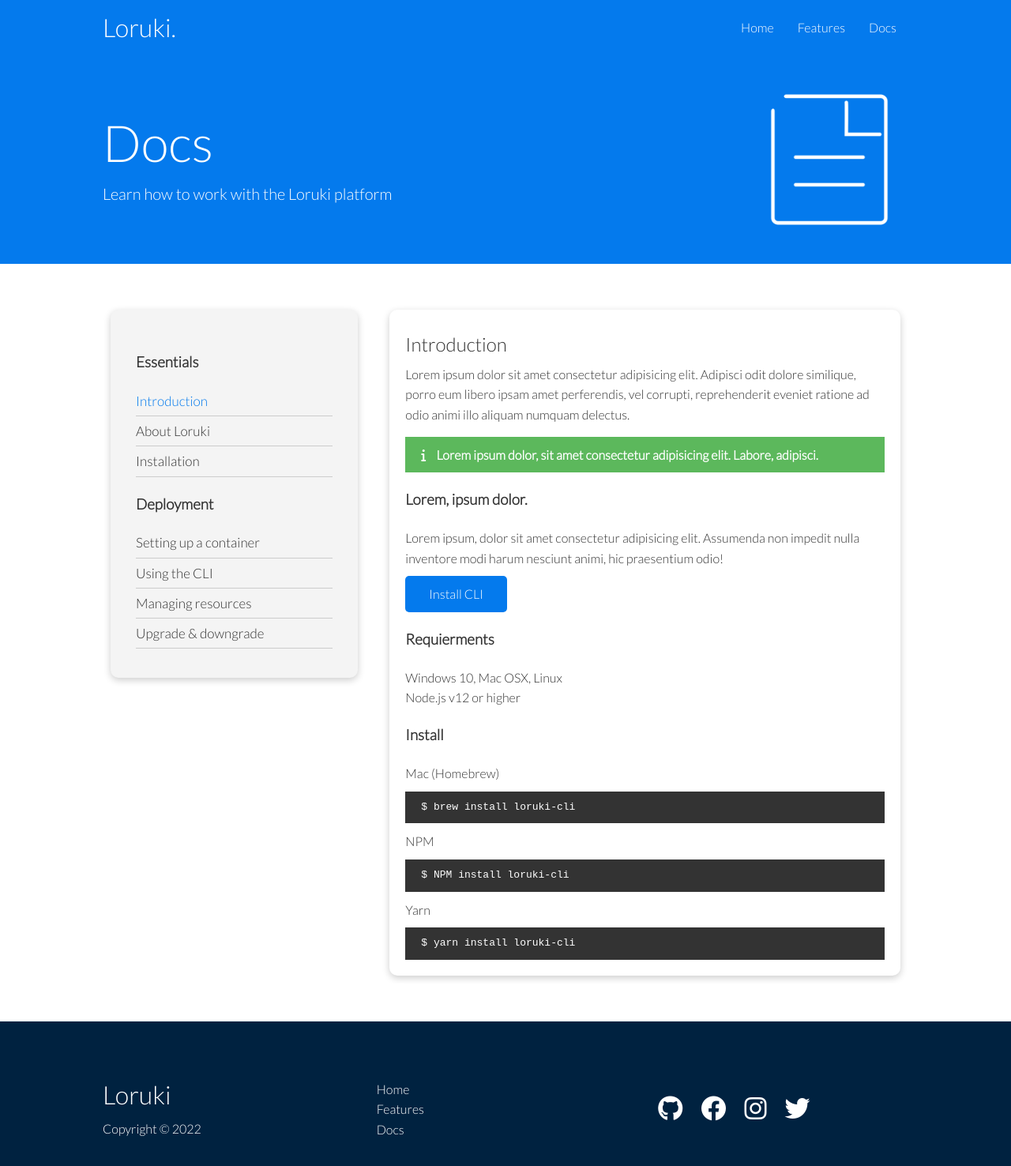
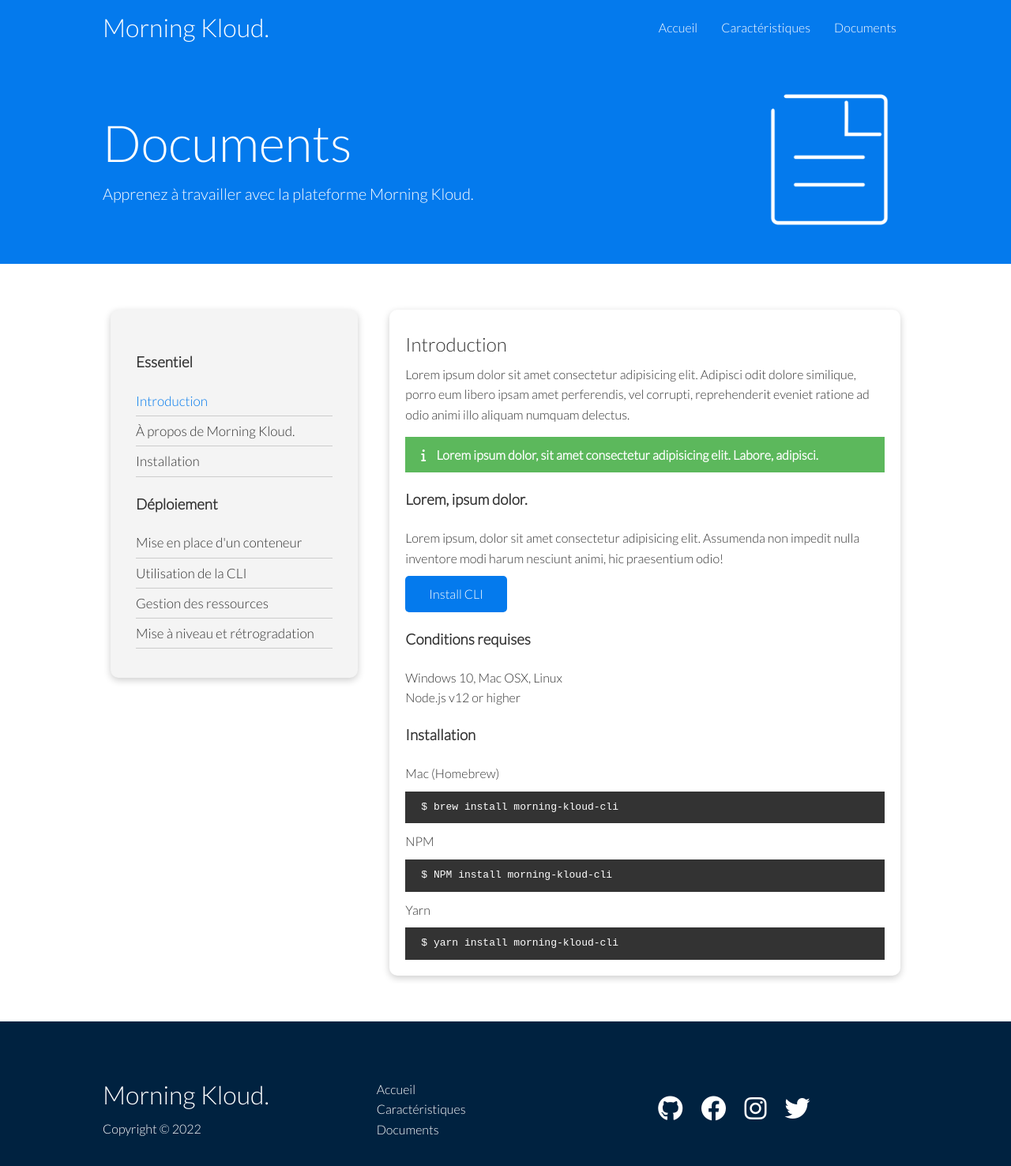
Before and after one commit to kylian97/portfolioo, a plain HTML site: page projet/crash_course_loruki_website/docs.html in a window 1280 px wide. Shown: the whole page at 79% size. Drawn offline with Linux system fonts and the light colour scheme.

Commit message:
mise a jour 20/01/2023

```diff
--- a/projet/crash_course_loruki_website/docs.html
+++ b/projet/crash_course_loruki_website/docs.html
@@ -6,8 +6,8 @@
     <meta name="viewport" content="width=device-width, initial-scale=1.0">
     <link rel="icon" type="image/png" sizes="16x16" href="../../image/logo_bk.png">
     <link rel="stylesheet" href="https://cdnjs.cloudflare.com/ajax/libs/font-awesome/6.1.1/css/all.min.css" integrity="sha512-KfkfwYDsLkIlwQp6LFnl8zNdLGxu9YAA1QvwINks4PhcElQSvqcyVLLD9aMhXd13uQjoXtEKNosOWaZqXgel0g==" crossorigin="anonymous" referrerpolicy="no-referrer" />
-    <title>Loruki | CLOUD Hosting For Everyone</title>
-    <link rel="stylesheet" href="Loruki.css">
+    <title>Morning Kloud | Hébergement pour tous</title>
+    <link rel="stylesheet" href="morning-cloud.css">
     <link rel="stylesheet" href="utilities.css">
 </head>
 <body>
@@ -15,12 +15,12 @@
        <!--NAVBAR-->
    <div class="navbar">
         <div class="container flex">
-           <h1 class="logo"> Loruki. </h1>
+           <h1 class="logo"> Morning Kloud.</h1>
            <nav>
                <ul>
-                   <li><a href="index.html">Home</a></li>
-                   <li><a href="features.html">Features</a></li>
-                   <li><a href="docs.html">Docs</a></li>
+                   <li><a href="index.html">Accueil</a></li>
+                   <li><a href="features.html">Caractéristiques</a></li>
+                   <li><a href="docs.html">Documents</a></li>
                </ul>
            </nav>
         </div>
@@ -31,9 +31,9 @@
 
     <div class="container grid">
        <div>
-           <h1 class="xl">Docs</h1>
+           <h1 class="xl">Documents</h1>
                <p class="lead">
-                   Learn how to work with the Loruki platform
+                Apprenez à travailler avec la plateforme Morning Kloud.
                </p>
 
        </div>
@@ -47,22 +47,22 @@
 <section class="docs-main my-4">
     <div class="container grid">
        <div class="card bg-light p-3">
-           <h3 class="my-2"> Essentials</h3>
+           <h3 class="my-2">Essentiel</h3>
            <nav>
                <ul>
                    <li><a class="text-primary" href="#">Introduction</a></li>
-                   <li><a href="#">About Loruki</a></li>
+                   <li><a href="#">À propos de Morning Kloud.</a></li>
                    <li><a href="#">Installation</a></li>
 
                </ul>
            </nav>
-           <h3 class="my-2"> Deployment</h3>
+           <h3 class="my-2">Déploiement</h3>
            <nav>
                <ul>
-                   <li><a href="#">Setting up a container</a></li>
-                   <li><a href="#">Using the CLI</a></li>
-                   <li><a href="#">Managing resources</a></li>
-                   <li><a href="#">Upgrade & downgrade</a></li>
+                   <li><a href="#">Mise en place d'un conteneur</a></li>
+                   <li><a href="#">Utilisation de la CLI</a></li>
+                   <li><a href="#">Gestion des ressources</a></li>
+                   <li><a href="#">Mise à niveau et rétrogradation</a></li>
 
                </ul>
            </nav>
@@ -79,21 +79,21 @@
            <p>Lorem ipsum, dolor sit amet consectetur adipisicing elit. Assumenda non impedit nulla inventore modi harum nesciunt animi, hic praesentium odio!</p>
            <a href="#" class="btn btn-primary">Install CLI </a>
 
-          <h3>Requierments</h3>
+          <h3>Conditions requises</h3>
           <ul>
               <li>Windows 10, Mac OSX, Linux </li>
               <li>Node.js v12 or higher</li>
           </ul>
-          <h3>Install</h3>
+          <h3>Installation</h3>
 
           <p>Mac (Homebrew) </p>
-          <pre><code>$ brew install loruki-cli </code></pre>
+          <pre><code>$ brew install morning-kloud-cli </code></pre>
 
           <p>NPM</p>
-          <pre><code>$ NPM install loruki-cli </code></pre>
+          <pre><code>$ NPM install morning-kloud-cli </code></pre>
 
           <p>Yarn</p>
-          <pre><code>$ yarn install loruki-cli </code></pre>
+          <pre><code>$ yarn install morning-kloud-cli </code></pre>
        </div>
 
     </div>
@@ -107,15 +107,15 @@
        <footer class="footer bg-dark py-5">
            <div class="container grid grid-3">
                <div>
-                   <h1> Loruki</h1>
+                   <h1> Morning Kloud.</h1>
                    <p>Copyright &copy; 2022</p>
                </div>
 
                <nav>
                    <ul>
-                       <li> <a href="index.html">Home</a></li>
-                       <li> <a href="features.html">Features </a></li>
-                       <li> <a href="docs.html">Docs </a></li>
+                       <li> <a href="index.html">Accueil</a></li>
+                       <li> <a href="features.html">Caractéristiques </a></li>
+                       <li> <a href="docs.html">Documents </a></li>
                    </ul>
                </nav>
                <div class="social">
```
Also changed, not shown: projet/Double_vertical_slider/index.html (+4 -4 lines), projet/crash_course_loruki_website/features.html (+13 -14 lines), projet/crash_course_loruki_website/index.html (+27 -28 lines), projet/Double_vertical_slider/images/aigle-coucher-de-soleil.avif (added), projet/Double_vertical_slider/images/chateau-noir.avif (added), projet/Double_vertical_slider/images/ciel-bleu.avif (added), projet/Double_vertical_slider/images/fleur-rose.avif (added), projet/crash_course_loruki_website/images/cli.png, projet/crash_course_loruki_website/images/favicon.png, projet/crash_course_loruki_website/images/npm.png, projet/crash_course_loruki_website/morning-cloud.css (renamed from projet/crash_course_loruki_website/Loruki.css).
